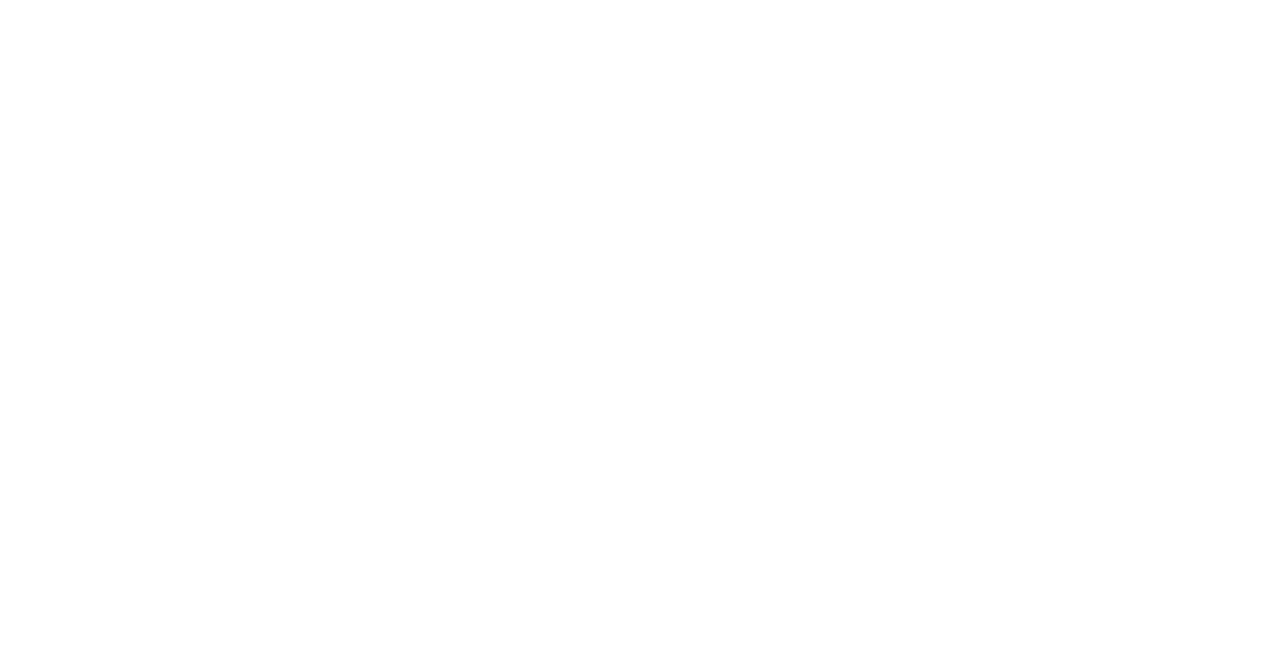
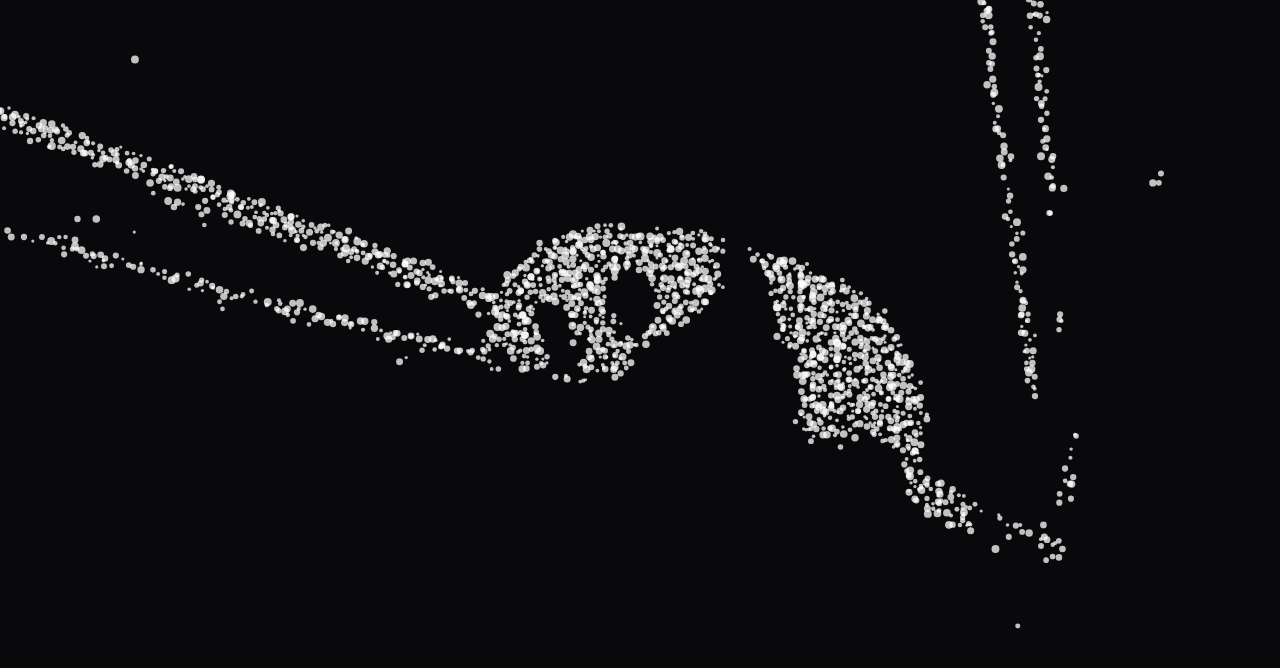
Before and after one commit to hmak-dev/100DaysOfCode, a plain HTML site: page 001/index.html in a window 1280 px wide. Drawn offline with Linux system fonts and the light colour scheme.

Commit message:
Day 1: Particle effect in Canvas

```diff
--- a/001/index.html
+++ b/001/index.html
@@ -5,8 +5,19 @@
 		<meta name="viewport" content="width=device-width, user-scalable=yes, initial-scale=1.0">
 		<meta http-equiv="X-UA-Compatible" content="ie=edge">
 		<title>Particle Effect</title>
+		<style>
+			body {
+				margin: 0;
+				background: #09090c;
+			}
+			.particlize {
+				width: 100vw;
+			}
+		</style>
 	</head>
 	<body>
+		<img class="particlize" src="./image.jpg" alt="Panda" />
+
 		<script src="./script.js"></script>
 	</body>
 </html>
--- a/001/script.js
+++ b/001/script.js
@@ -0,0 +1,156 @@
+const pi2 = Math.PI * 2;
+
+// Control variables
+const gap = 6;
+const minSize = 1.5, maxSize = 4;
+const minSpeed = -0.05, maxSpeed = 0.05;
+const minBounce = 50, maxBounce = 150;
+const minBounceSpeed = 0.05, maxBounceSpeed = 0.12;
+
+// Asset Functions
+function getImageData(image, rect) {
+	let can = document.createElement("canvas");
+	let w = can.width = rect.width;
+	let h = can.height = rect.height;
+
+	let ctx = can.getContext("2d");
+	ctx.drawImage(image, 0, 0, image.width, image.height, 0, 0, w, h);
+
+	return ctx.getImageData(0, 0, w, h);
+}
+function rand(l, h) {
+	return Math.random() * (h - l) + l;
+}
+
+// Dot class to hold each dot data
+class Dot {
+	constructor(x, y, z, s, a) {
+		this.cx = x;
+		this.cy = y;
+		this.z = z;
+		this.s = s;
+		this.a = a;
+
+		this.bx = 0;
+		this.by = 0;
+		this.bs = 0;
+
+		this.isAnimating = false;
+		this.ai = 0;
+
+		this.calcPos();
+	}
+	calcPos() {
+		this.x = this.cx + Math.cos(this.a) * 3;
+		this.y = this.cy + Math.sin(this.a) * 3;
+
+		if (this.isAnimating) {
+			this.x += this.bx * Math.sin(this.ai);
+			this.y += this.by * Math.sin(this.ai);
+		}
+	}
+}
+
+// Dots collection
+let dots = [];
+
+// Get the image
+let img = document.querySelector(".particlize");
+let imgRect = img.getBoundingClientRect();
+
+// Create a canvas and replace image
+let canvas = document.createElement("canvas");
+document.body.insertBefore(canvas, img);
+img.remove();
+
+// Resize new canvas
+let w = canvas.width = imgRect.width;
+let h = canvas.height = imgRect.height;
+
+let ctx = canvas.getContext("2d");
+
+// get Image data
+let data = getImageData(img, imgRect).data;
+
+// Genereate Dots
+for (let y = 0; y < h; y += gap) {
+	for (let x = 0; x < w; x += gap) {
+		let i = (y * w + x) * 4;
+		let r = data[i];
+		let g = data[i + 1];
+		let b = data[i + 2];
+
+		let avg = (r + g + b) / 3;
+
+		if (avg > 60) {
+			dots.push(new Dot(x, y, rand(minSize, maxSize), rand(minSpeed, maxSpeed), rand(0, pi2)));
+		}
+	}
+}
+
+// Draw dots on the canvas
+function redraw() {
+	ctx.globalAlpha = 1;
+	ctx.fillStyle = "#09090c";
+	ctx.fillRect(0,0, w, h);
+
+	ctx.globalAlpha = 0.75;
+	ctx.fillStyle = "white";
+	let i = 0;
+	for (let d of dots) {
+		ctx.beginPath();
+		ctx.arc(d.x, d.y, d.z, 0, pi2);
+		ctx.closePath();
+		ctx.fill();
+		i++;
+	}
+}
+redraw();
+
+// Process mouse movement and bounce the dots
+canvas.addEventListener("mousemove", e => {
+	let r = canvas.getBoundingClientRect();
+
+	let x = (e.pageX || e.clientX) - r.left, y = (e.pageY || e.clientY) - r.top;
+
+	for (let d of dots) {
+		if (!d.isAnimating) {
+			let dx = x - d.cx, dy = y - d.cy;
+			let dist = Math.sqrt(dx ** 2 + dy ** 2);
+
+			if (dist <= 50) {
+				let angle = -Math.atan2(dy, dx);
+				let r = rand(minBounce, maxBounce);
+
+				d.bx = -Math.cos(angle) * r;
+				d.by = Math.sin(angle) * r;
+				d.bs = rand(minBounceSpeed, maxBounceSpeed);
+
+				d.isAnimating = true;
+			}
+		}
+	}
+});
+
+// Each animation frame process
+function animate() {
+	for (let d of dots) {
+		d.a += d.s;
+		if (d.a >= pi2) d.a = 0;
+
+		if (d.isAnimating) {
+			d.ai += d.bs;
+
+			if (d.ai >= Math.PI) {
+				d.ai = 0;
+				d.isAnimating = false;
+			}
+		}
+
+		d.calcPos();
+	}
+
+	redraw();
+	anim = window.requestAnimationFrame(animate);
+}
+let anim = window.requestAnimationFrame(animate);
```
Also changed, not shown: 001/image.jpg (added).
